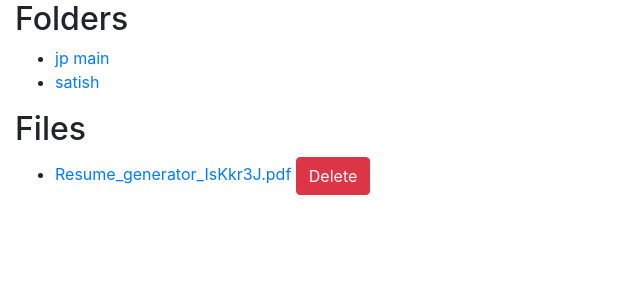
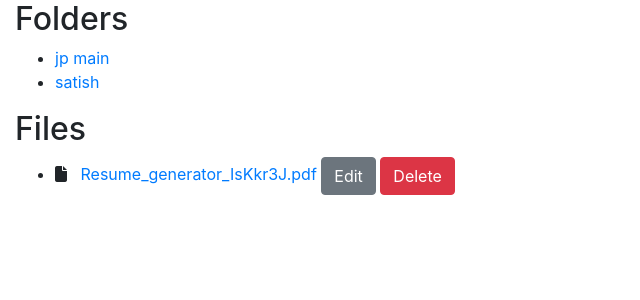
Before and after one commit to PraneethChandra18/filesharing, a Django app: page /fileshare/ in a window 1280 px wide. Shown: the part 80-380 px from the top of the page, without its empty margins (0-640 px from the left). Run offline with Django 3.2, Linux system fonts and the light colour scheme; a user stored in the database is signed in; data comes from the database, SQL or seed files in the repository; both versions use the stored data as it was after the commit; some libraries are stand-ins or nearby versions.

Commit message:
bugs done

```diff
--- a/fileshare/templates/fileshare/index.html
+++ b/fileshare/templates/fileshare/index.html
@@ -15,7 +15,9 @@
 <h2> Files </h2>
 <ul>
   {% for file in all_files %}
-  <li> <a href="{{ file.file.url }}" target="_blank"> {{ file.file }} </a>
+  <li> <i class="fas fa-file"></i> &nbsp;<a href="{{ file.file.url }}" target="_blank"> {{ file.file }} </a>
+    <a href="{% url 'fileshare:file-update' file.pk %}"> <button type="button" class="btn btn-secondary"> Edit </button> </a>
+
     <button type="button" class="btn btn-danger" data-toggle="modal" data-target="#myModal{{file.pk}}"> Delete </button>
     <div class="modal" id="myModal{{file.pk}}">
       <div class="modal-dialog">
--- a/home/templates/home/userdetails.html
+++ b/home/templates/home/userdetails.html
@@ -5,7 +5,7 @@
 <h2>Folders</h2>
 <ul>
   {% for f in folders %}
-  <li> <a href="{% url 'fileshare:detail' f.id %}">{{ f }} </a> </li>
+  <li> <a href="{% url 'home:userdetails' f.id %}">{{ f }} </a> </li>
   {% endfor %}
 </ul>
 
```
Also changed, not shown: db.sqlite3, 2 other files.
